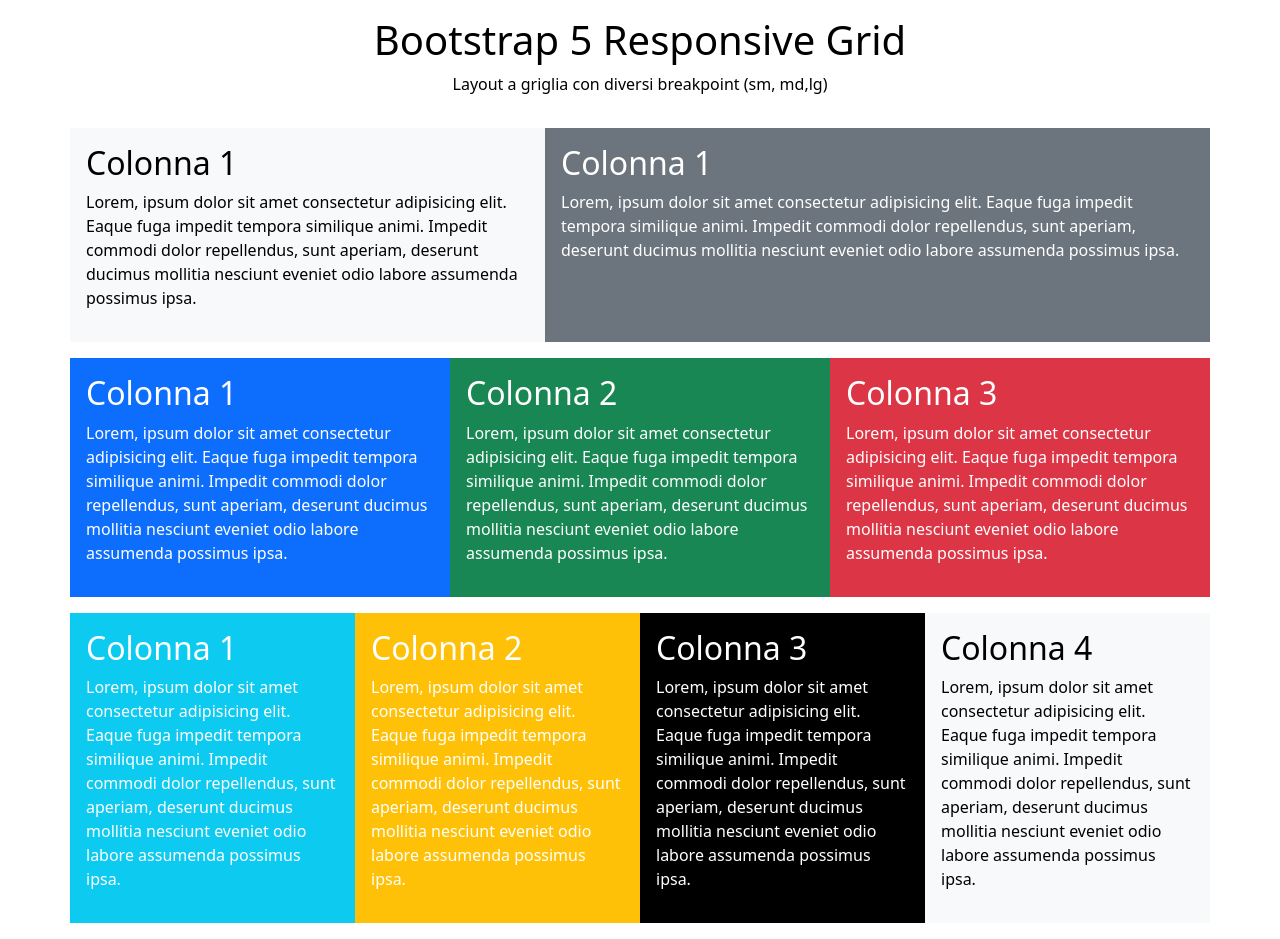
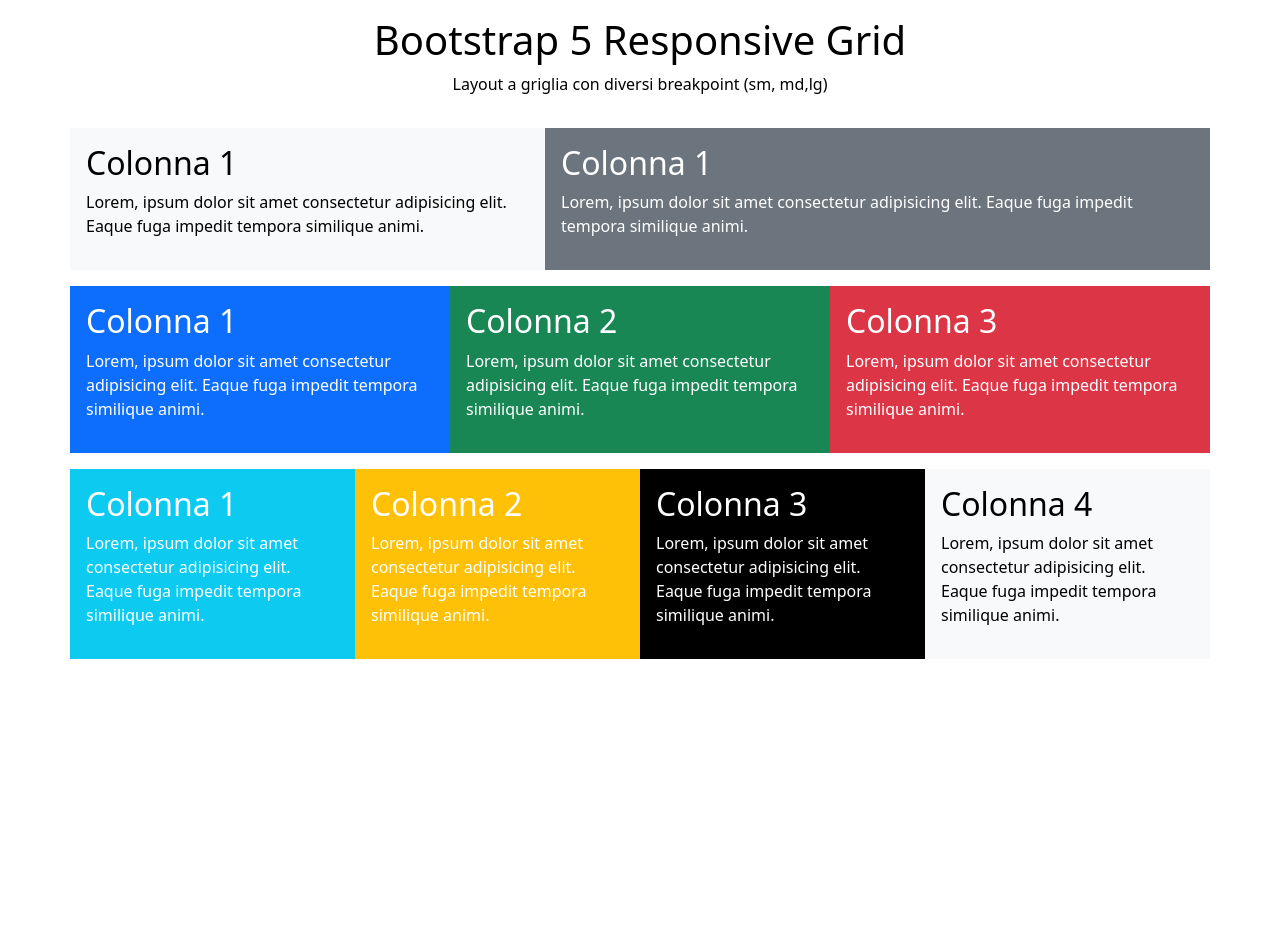
Before and after one commit to Marco-Bacci/htmlcss-bootstrap-layout, a plain HTML site: page index.html in a window 1280 px wide. After the commit the page ends 800 px from the top, so only its background shows below. Drawn offline with nearby package versions, Linux system fonts and the light colour scheme.

Commit message:
upd: shorter text

```diff
--- a/index.html
+++ b/index.html
@@ -24,16 +24,11 @@
       <div class="col-12 col-md-6 col-lg-5 bg-light text-black p-3">
         <h2>Colonna 1</h2>
         <p>Lorem, ipsum dolor sit amet consectetur adipisicing elit. Eaque fuga impedit tempora similique animi.
-          Impedit commodi dolor repellendus, sunt aperiam, deserunt ducimus mollitia nesciunt eveniet odio labore
-          assumenda possimus ipsa.
         </p>
       </div>
       <div class="col-12 col-md-6 col-lg-7 bg-secondary p-3">
         <h2>Colonna 1</h2>
         <p>Lorem, ipsum dolor sit amet consectetur adipisicing elit. Eaque fuga impedit tempora similique animi.
-          Impedit commodi dolor repellendus, sunt aperiam, deserunt ducimus mollitia nesciunt eveniet odio labore
-          assumenda possimus ipsa.
-        </p>
       </div>
     </div>
     <!--3 col row-->
@@ -41,22 +36,16 @@
       <div class="col-6 col-md-4 bg-primary p-3">
         <h2>Colonna 1</h2>
         <p>Lorem, ipsum dolor sit amet consectetur adipisicing elit. Eaque fuga impedit tempora similique animi.
-          Impedit commodi dolor repellendus, sunt aperiam, deserunt ducimus mollitia nesciunt eveniet odio labore
-          assumenda possimus ipsa.
         </p>
       </div>
       <div class="col-6 col-md-4 bg-success p-3">
         <h2>Colonna 2</h2>
         <p>Lorem, ipsum dolor sit amet consectetur adipisicing elit. Eaque fuga impedit tempora similique animi.
-          Impedit commodi dolor repellendus, sunt aperiam, deserunt ducimus mollitia nesciunt eveniet odio labore
-          assumenda possimus ipsa.
         </p>
       </div>
       <div class="col-12 col-md-4 bg-danger p-3">
         <h2>Colonna 3</h2>
         <p>Lorem, ipsum dolor sit amet consectetur adipisicing elit. Eaque fuga impedit tempora similique animi.
-          Impedit commodi dolor repellendus, sunt aperiam, deserunt ducimus mollitia nesciunt eveniet odio labore
-          assumenda possimus ipsa.
         </p>
       </div>
     </div>
@@ -65,29 +54,21 @@
       <div class="col-6 col-md-3 bg-info p-3">
         <h2>Colonna 1</h2>
         <p>Lorem, ipsum dolor sit amet consectetur adipisicing elit. Eaque fuga impedit tempora similique animi.
-          Impedit commodi dolor repellendus, sunt aperiam, deserunt ducimus mollitia nesciunt eveniet odio labore
-          assumenda possimus ipsa.
         </p>
       </div>
       <div class="col-6 col-md-3 bg-warning p-3">
         <h2>Colonna 2</h2>
         <p>Lorem, ipsum dolor sit amet consectetur adipisicing elit. Eaque fuga impedit tempora similique animi.
-          Impedit commodi dolor repellendus, sunt aperiam, deserunt ducimus mollitia nesciunt eveniet odio labore
-          assumenda possimus ipsa.
         </p>
       </div>
       <div class="col-6 col-md-3 bg-black p-3">
         <h2>Colonna 3</h2>
         <p>Lorem, ipsum dolor sit amet consectetur adipisicing elit. Eaque fuga impedit tempora similique animi.
-          Impedit commodi dolor repellendus, sunt aperiam, deserunt ducimus mollitia nesciunt eveniet odio labore
-          assumenda possimus ipsa.
         </p>
       </div>
       <div class="col-6 col-md-3 bg-light text-black p-3">
         <h2>Colonna 4</h2>
         <p>Lorem, ipsum dolor sit amet consectetur adipisicing elit. Eaque fuga impedit tempora similique animi.
-          Impedit commodi dolor repellendus, sunt aperiam, deserunt ducimus mollitia nesciunt eveniet odio labore
-          assumenda possimus ipsa.
         </p>
       </div>
     </div>
```
